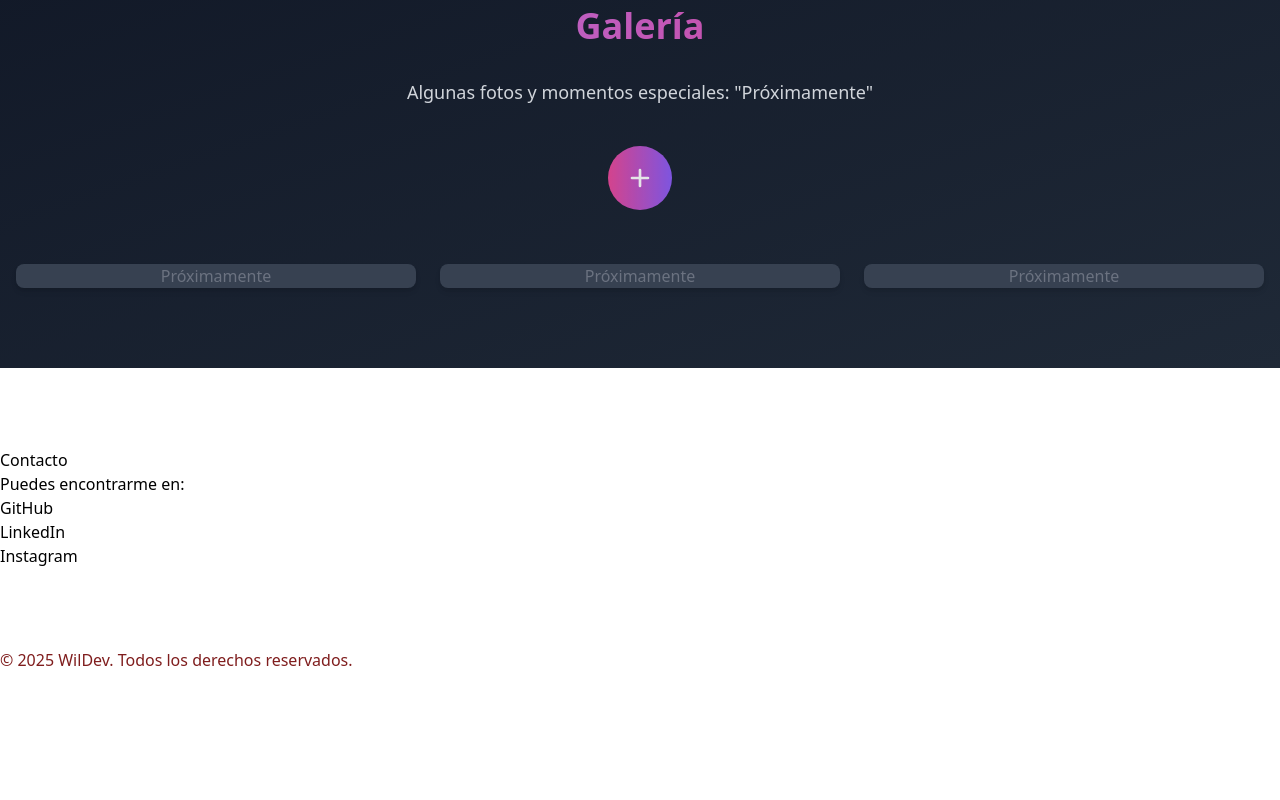
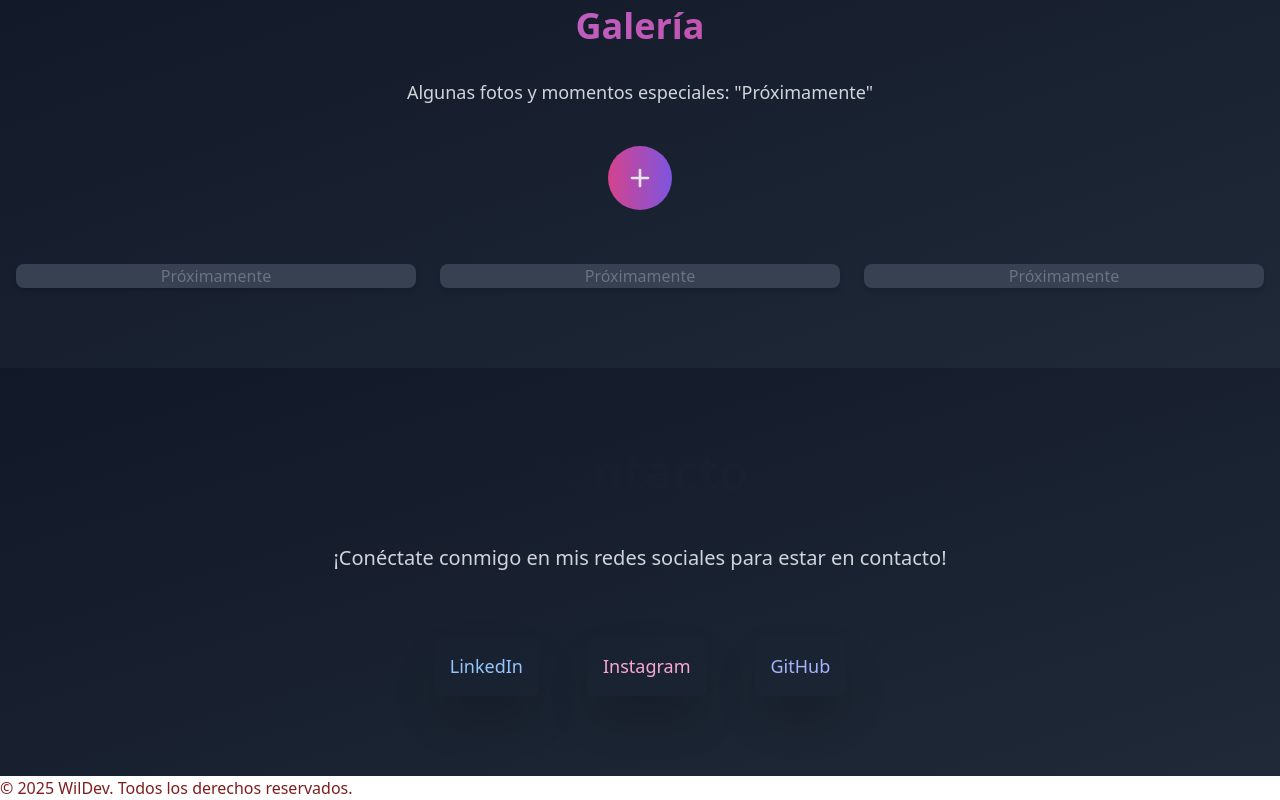
Before and after one commit to WildoFari/My-personal-page, a Next.js app: page / in a window 1280 px wide. Shown: the part 3390-4190 px from the top of the page. Before the commit the page ends 4062 px from the top, so only its background shows below. Built offline with nearby package versions, Linux system fonts and the light colour scheme.

Commit message:
mproved contact section

```diff
--- a/src/sections/Contact.tsx
+++ b/src/sections/Contact.tsx
@@ -1,13 +1,44 @@
 export default function Contact() {
     return (
-        <section id="contact" className="py-20">
-            <h2>Contacto</h2>
-            <p>Puedes encontrarme en:</p>
-            <ul>
-                <li><a href="https://github.com/WildoFari" target="_blank">GitHub</a></li>
-                <li><a href="https://www.linkedin.com/in/wildo-fariña-gómez-3500522b9" target="_blank">LinkedIn</a></li>
-                <li><a href="https://www.instagram.com/wildodevpy?igsh=MW81M2lqN3IxNmk3Yw%3D%3D&utm_source=qr" target="_blank">Instagram</a></li>
-            </ul>
+        <section id="contact" className="py-20 bg-gradient-to-br from-gray-900 to-gray-800 text-white">
+            <div className="container mx-auto px-4 text-center">
+                <h2 className="text-5xl font-extrabold mb-12 text-transparent bg-clip-text bg-gradient-to-r from-teal-400 to-blue-500 animate-pulse">
+                    Contacto
+                </h2>
+                <p className="text-xl mb-16 text-gray-300">
+                    ¡Conéctate conmigo en mis redes sociales para estar en contacto!
+                </p>
+                <div className="flex flex-col md:flex-row justify-center space-y-6 md:space-y-0 md:space-x-12">
+
+                    <a
+                        href="https://www.linkedin.com/in/wildo-fariña-gómez-3500522b9"
+                        target="_blank"
+                        rel="noopener noreferrer"
+                        className="group relative inline-flex items-center justify-center p-4 overflow-hidden text-lg font-medium text-blue-300 rounded-lg shadow-2xl group-hover:shadow-xl group-hover:ring-2 group-hover:ring-offset-2 group-hover:ring-blue-400 transition-all duration-300"
+                    >
+                        <span className="absolute left-0 block w-full h-0 transition-all duration-200 opacity-100 group-hover:h-12 ease"></span>
+                        <span className="relative">LinkedIn</span>
+                    </a>
+                    <a
+                        href="https://www.instagram.com/wildodevpy?igsh=MW81M2lqN3IxNmk3Yw%3D%3D&utm-source=qr"
+                        target="_blank"
+                        rel="noopener noreferrer"
+                        className="group relative inline-flex items-center justify-center p-4 overflow-hidden text-lg font-medium text-pink-300 rounded-lg shadow-2xl group-hover:shadow-xl group-hover:ring-2 group-hover:ring-offset-2 group-hover:ring-pink-400 transition-all duration-300"
+                    >
+                        <span className="absolute left-0 block w-full h-0 transition-all duration-200 opacity-100 group-hover:h-12 ease"></span>
+                        <span className="relative">Instagram</span>
+                    </a>
+                    <a
+                        href="https://github.com/WildoFari"
+                        target="_blank"
+                        rel="noopener noreferrer"
+                        className="group relative inline-flex items-center justify-center p-4 overflow-hidden text-lg font-medium text-indigo-300 rounded-lg shadow-2xl group-hover:shadow-xl group-hover:ring-2 group-hover:ring-offset-2 group-hover:ring-indigo-400 transition-all duration-300"
+                    >
+                        <span className="absolute left-0 block w-full h-0 transition-all duration-200 opacity-100 group-hover:h-12 ease"></span>
+                        <span className="relative">GitHub</span>
+                    </a>
+                </div>
+            </div>
         </section>
     );
 }
```
